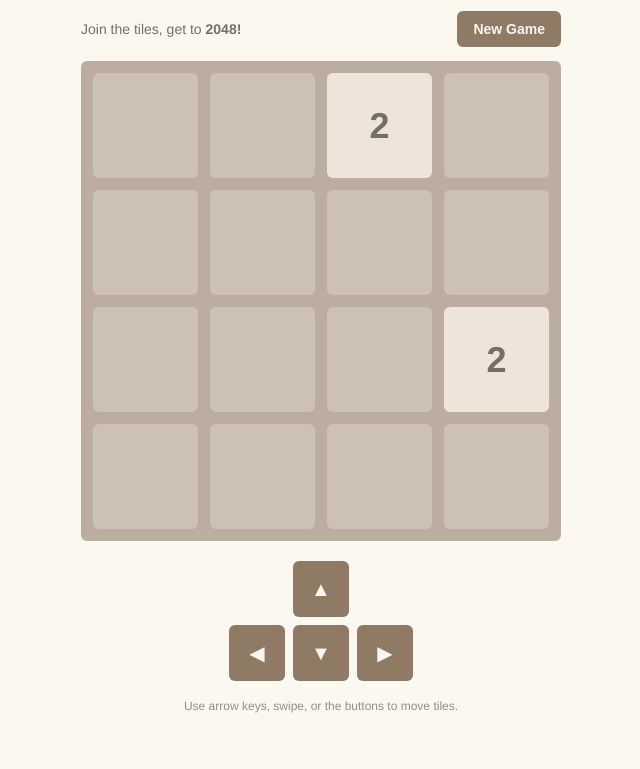
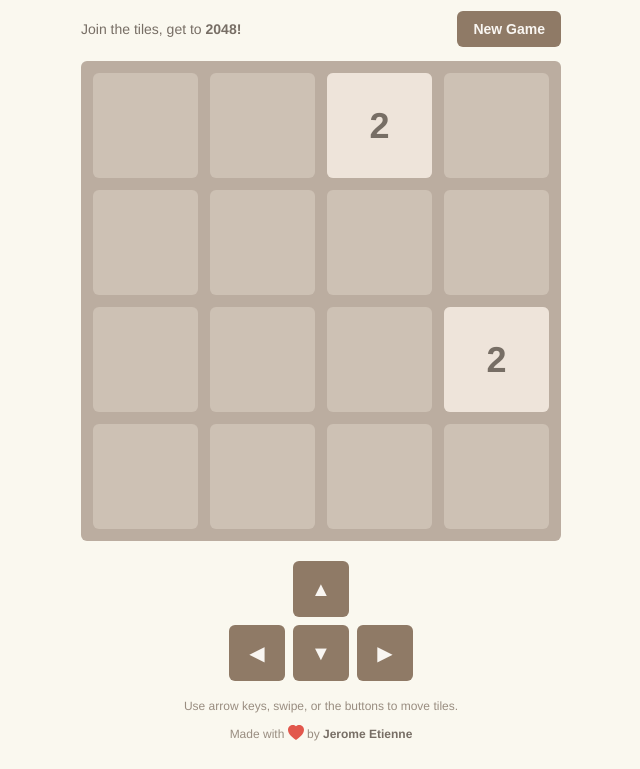
Before and after one commit to jeromeetienne/game_2048, a website built with Vite: page web/index.html in a window 1280 px wide. Shown: the part 93-862 px from the top of the page, without its empty margins (319-959 px from the left). Before the commit the page ends 834 px from the top, so only its background shows below. Built offline with nearby package versions, Linux system fonts and the light colour scheme.

Commit message:
Reorganize web assets and add JSDoc to all TypeScript modules
- Move src/ to web/ts/ and style.css to web/css/
- Rename web/public to web/images/icons (publicDir in vite config)
- Add footer credit with Bootstrap heart icon and LinkedIn link
- Document vite-env.d.ts and add JSDoc across all .ts files

```diff
--- a/src/storage.ts
+++ /dev/null
@@ -1,24 +0,0 @@
-const BEST_SCORE_KEY = '2048-best-score';
-
-export class Storage {
-	static loadBest(): number {
-		try {
-			const raw = localStorage.getItem(BEST_SCORE_KEY);
-			if (raw === null) {
-				return 0;
-			}
-			const parsed = Number.parseInt(raw, 10);
-			return Number.isNaN(parsed) ? 0 : parsed;
-		} catch {
-			return 0;
-		}
-	}
-
-	static saveBest(score: number): void {
-		try {
-			localStorage.setItem(BEST_SCORE_KEY, String(score));
-		} catch {
-			return;
-		}
-	}
-}
--- a/src/vite-env.d.ts
+++ /dev/null
@@ -1,2 +0,0 @@
-/// <reference types="vite/client" />
-/// <reference types="vite-plugin-pwa/client" />
--- a/tsconfig.json
+++ b/tsconfig.json
@@ -13,5 +13,5 @@
 		"isolatedModules": true,
 		"noEmit": true
 	},
-	"include": ["src"]
+	"include": ["web/ts"]
 }
--- a/vite.config.ts
+++ b/vite.config.ts
@@ -4,6 +4,7 @@ import { VitePWA } from 'vite-plugin-pwa';
 export default defineConfig({
 	root: 'web',
 	base: './',
+	publicDir: 'images/icons',
 	server: {
 		port: process.env.PORT ? Number(process.env.PORT) : 5173,
 	},
--- a/src/style.css
+++ b/web/css/style.css
@@ -276,6 +276,25 @@ body {
 	margin-top: 18px;
 }
 
+.credit {
+	margin-top: 6px;
+}
+
+.credit .heart {
+	color: #e2574c;
+	vertical-align: -3px;
+}
+
+.credit a {
+	color: #776e65;
+	font-weight: 700;
+	text-decoration: none;
+}
+
+.credit a:hover {
+	text-decoration: underline;
+}
+
 @media (hover: hover) {
 	.controls {
 		opacity: 0.85;
--- a/web/index.html
+++ b/web/index.html
@@ -55,9 +55,17 @@
 
 			<footer class="footer">
 				<p>Use arrow keys, swipe, or the buttons to move tiles.</p>
+				<p class="credit">
+					Made with
+					<svg class="heart" xmlns="http://www.w3.org/2000/svg" width="16" height="16" fill="currentColor" viewBox="0 0 16 16" aria-label="love" role="img">
+						<path fill-rule="evenodd" d="M8 1.314C12.438-3.248 23.534 4.735 8 15-7.534 4.736 3.562-3.248 8 1.314"/>
+					</svg>
+					by
+					<a href="https://www.linkedin.com/in/jeromeetienne/" target="_blank" rel="noopener noreferrer">Jerome Etienne</a>
+				</p>
 			</footer>
 		</main>
 
-		<script type="module" src="../src/main.ts"></script>
+		<script type="module" src="./ts/main.ts"></script>
 	</body>
 </html>
--- /dev/null
+++ b/web/ts/storage.ts
@@ -0,0 +1,39 @@
+/**
+ * @file Persistence of the best score in `localStorage`, tolerant of
+ * environments where storage is unavailable or blocked.
+ */
+
+/** `localStorage` key under which the best score is stored. */
+const BEST_SCORE_KEY = '2048-best-score';
+
+/** Reads and writes the persisted best score. */
+export class Storage {
+	/**
+	 * Loads the best score.
+	 * @returns The stored score, or 0 if absent, invalid or inaccessible.
+	 */
+	static loadBest(): number {
+		try {
+			const raw = localStorage.getItem(BEST_SCORE_KEY);
+			if (raw === null) {
+				return 0;
+			}
+			const parsed = Number.parseInt(raw, 10);
+			return Number.isNaN(parsed) ? 0 : parsed;
+		} catch {
+			return 0;
+		}
+	}
+
+	/**
+	 * Persists the best score, silently ignoring storage failures.
+	 * @param score Score to store.
+	 */
+	static saveBest(score: number): void {
+		try {
+			localStorage.setItem(BEST_SCORE_KEY, String(score));
+		} catch {
+			return;
+		}
+	}
+}
```
Also changed, not shown: web/ts/game.ts (renamed from src/game.ts, +50 -0 lines), web/ts/input.ts (renamed from src/input.ts, +19 -0 lines), web/ts/main.ts (renamed from src/main.ts, +17 -1 lines), web/ts/ui.ts (renamed from src/ui.ts, +30 -0 lines), web/ts/vite-env.d.ts (added, +8 -0 lines), README.md, web/images/icons/apple-touch-icon.png (renamed from web/public/apple-touch-icon.png), web/images/icons/favicon.svg (renamed from web/public/favicon.svg), web/images/icons/pwa-192x192.png (renamed from web/public/pwa-192x192.png), web/images/icons/pwa-512x512.png (renamed from web/public/pwa-512x512.png), web/images/icons/pwa-maskable-512x512.png (renamed from web/public/pwa-maskable-512x512.png).
